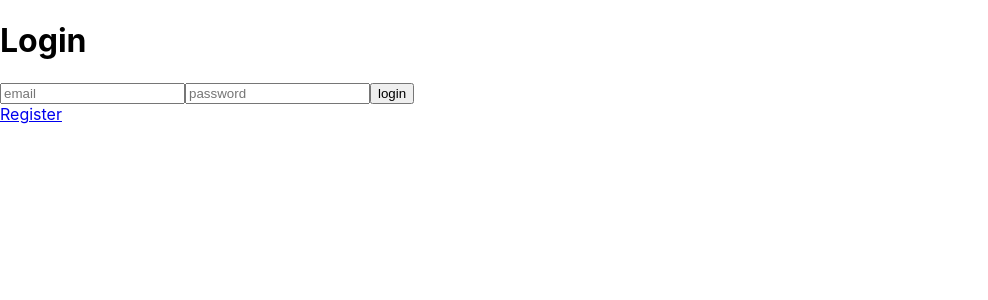
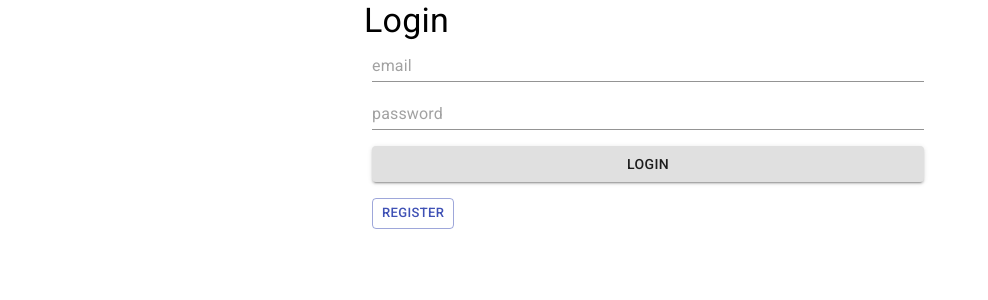
Before and after one commit to Hybridpanda/Adv_Int_Prog_Spr, a React (Create React App) app in the folder favor-app/client/: page /login in a window 1280 px wide. Shown: the top 300 px of the page, without its empty margins (0-988 px from the left). Built offline with nearby package versions, Linux system fonts and the light colour scheme; no server answers.

Commit message:
changed the layout to suite material ui in login

```diff
--- a/favor-app/client/package.json
+++ b/favor-app/client/package.json
@@ -4,6 +4,7 @@
   "private": true,
   "dependencies": {
     "@material-ui/core": "^4.11.0",
+    "@material-ui/lab": "^4.0.0-alpha.56",
     "@testing-library/jest-dom": "^4.2.4",
     "@testing-library/react": "^9.5.0",
     "@testing-library/user-event": "^7.2.1",
--- a/favor-app/client/src/components/login.js
+++ b/favor-app/client/src/components/login.js
@@ -1,5 +1,7 @@
 import React, { Fragment, useState } from "react";
 import { Link } from "react-router-dom";
+import { Button, Container, TextField, Typography } from "@material-ui/core";
+import { Alert } from "@material-ui/lab";
 
 const Login = ({ setAuth }) => {
   const [inputs, setInputs] = useState({
@@ -43,32 +45,52 @@ const Login = ({ setAuth }) => {
 
   return (
     <Fragment>
-      <h1 className="">Login</h1>
+      <Container maxWidth="sm">
+        <Typography variant="h4">Login</Typography>
         {error && (
-        <div class="alert alert-danger" role="alert">
+          <Alert style={{ margin: 8 }} severity="error">
             Invalid Email or Password
-        </div>
+          </Alert>
         )}
         <form onSubmit={onSubmitForm}>
-        <input
+          <TextField
+            style={{ margin: 8 }}
+            fullWidth
             type="email"
             name="email"
             placeholder="email"
-          className="form-control my-3"
             value={email}
             onChange={(e) => onChange(e)}
           />
-        <input
+          <TextField
+            style={{ margin: 8 }}
+            fullWidth
             type="password"
             name="password"
             placeholder="password"
-          className="form-control my-3"
             value={password}
             onChange={(e) => onChange(e)}
           />
-        <button className="btn btn-success btn-block">login</button>
+          <Button
+            style={{ margin: 8 }}
+            fullWidth
+            variant="contained"
+            type="submit"
+          >
+            login
+          </Button>
         </form>
-      <Link to="/register">Register</Link>
+        <Button
+          style={{ margin: 8 }}
+          variant="outlined"
+          color="primary"
+          size="small"
+          component={Link}
+          to={"/register"}
+        >
+          Register
+        </Button>
+      </Container>
     </Fragment>
   );
 };
```
Also changed, not shown: 1 other file (tests, documents, lock files or other folders). Lines whose indentation alone changed are shown as unchanged.
